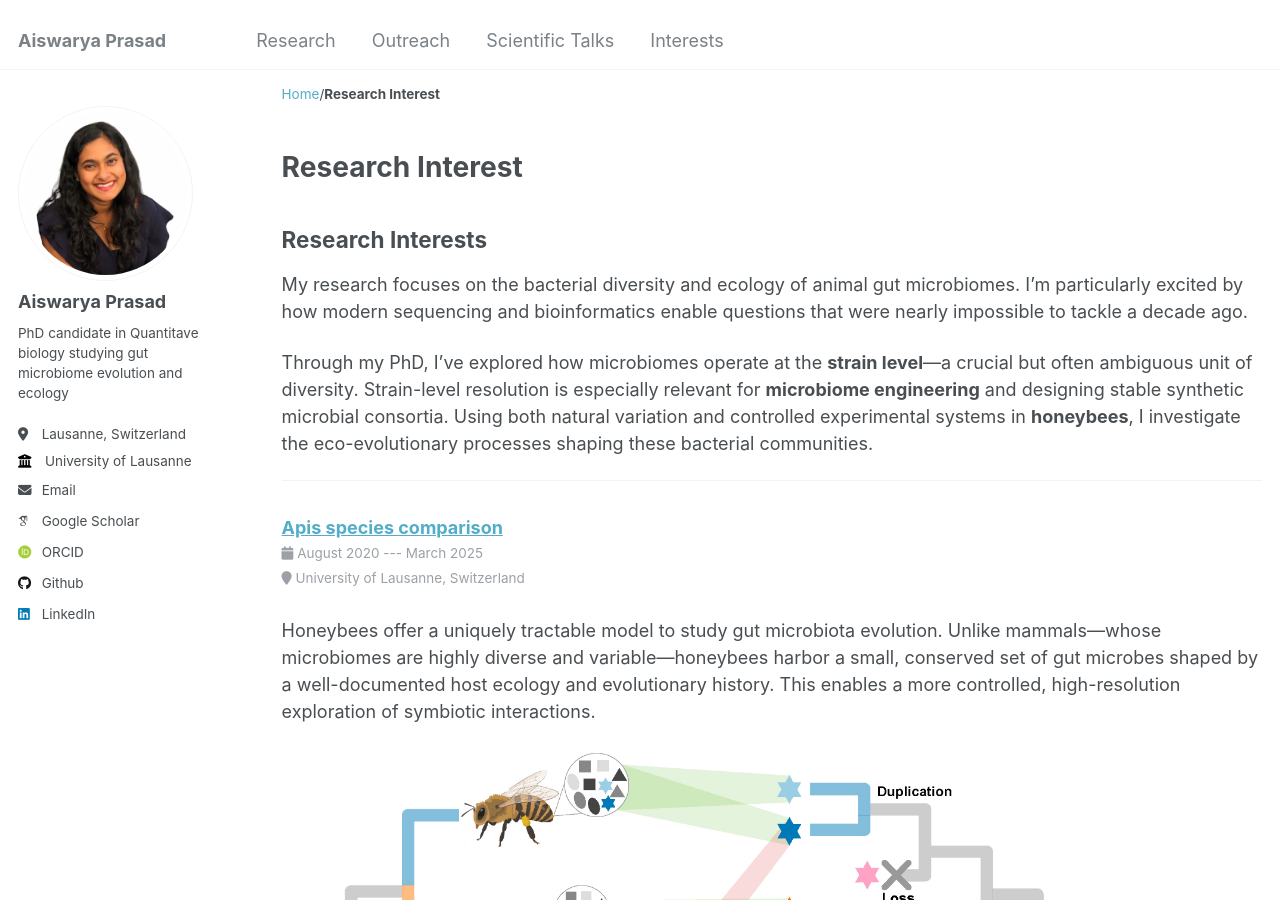
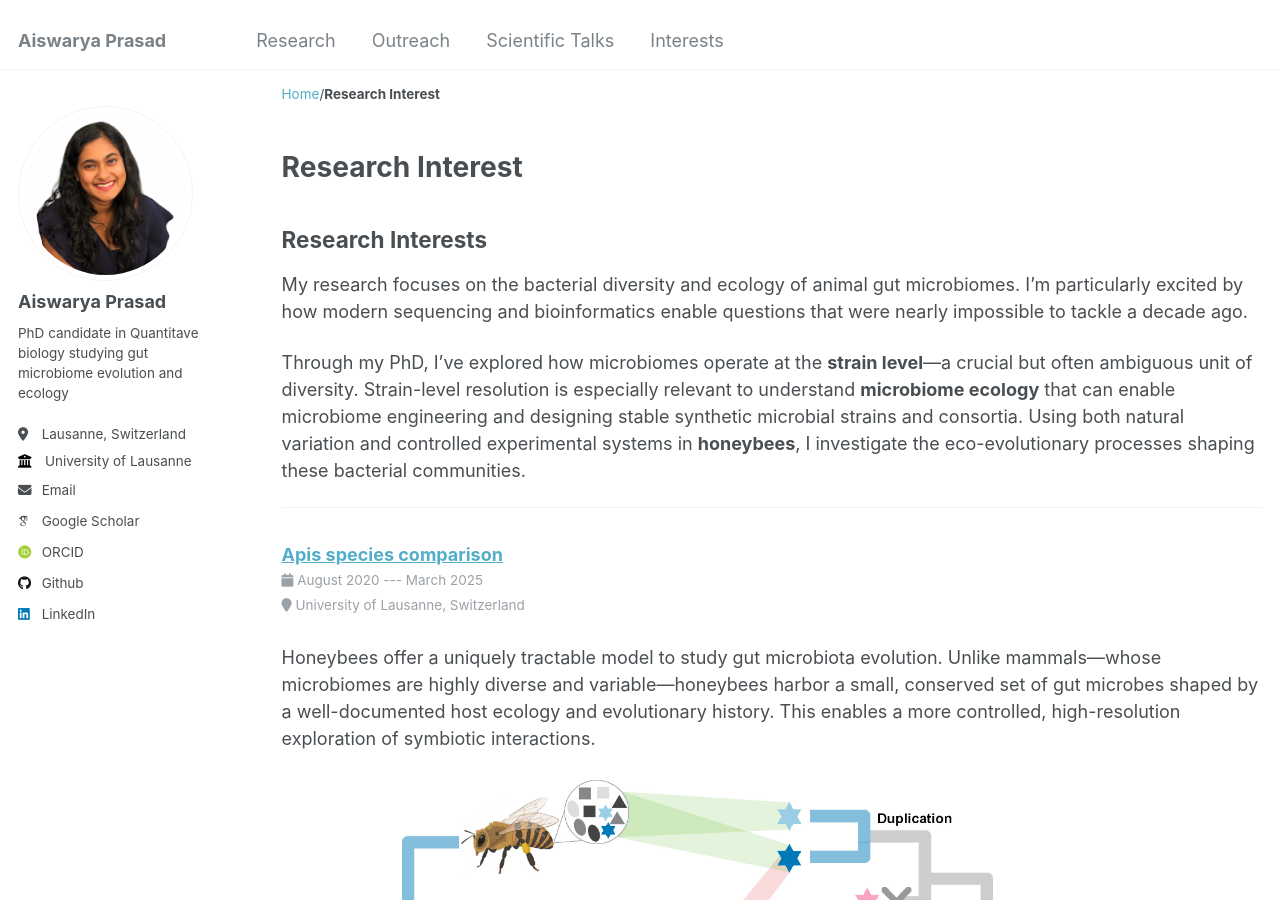
Before and after one commit to Aiswarya-prasad/aiswarya-prasad.github.io, a Jekyll site: the page built from _pages/research.md, in a window 1280 px wide and 900 px high. Built offline with Jekyll 4.4.1, drawn with Linux system fonts in a browser that asks for light colours; some web fonts are replaced.

Commit message:
Syntax change, squash commit later or just ignore.

```diff
--- a/_pages/research.md
+++ b/_pages/research.md
@@ -9,7 +9,7 @@ author_profile: true
 
 My research focuses on the bacterial diversity and ecology of animal gut microbiomes. I’m particularly excited by how modern sequencing and bioinformatics enable questions that were nearly impossible to tackle a decade ago.
 
-Through my PhD, I’ve explored how microbiomes operate at the **strain level**—a crucial but often ambiguous unit of diversity. Strain-level resolution is especially relevant for **microbiome engineering** and designing stable synthetic microbial consortia. Using both natural variation and controlled experimental systems in **honeybees**, I investigate the eco-evolutionary processes shaping these bacterial communities.
+Through my PhD, I’ve explored how microbiomes operate at the **strain level**—a crucial but often ambiguous unit of diversity. Strain-level resolution is especially relevant to understand **microbiome ecology** that can enable microbiome engineering and designing stable synthetic microbial strains and consortia. Using both natural variation and controlled experimental systems in **honeybees**, I investigate the eco-evolutionary processes shaping these bacterial communities.
 
 ---
 
```
